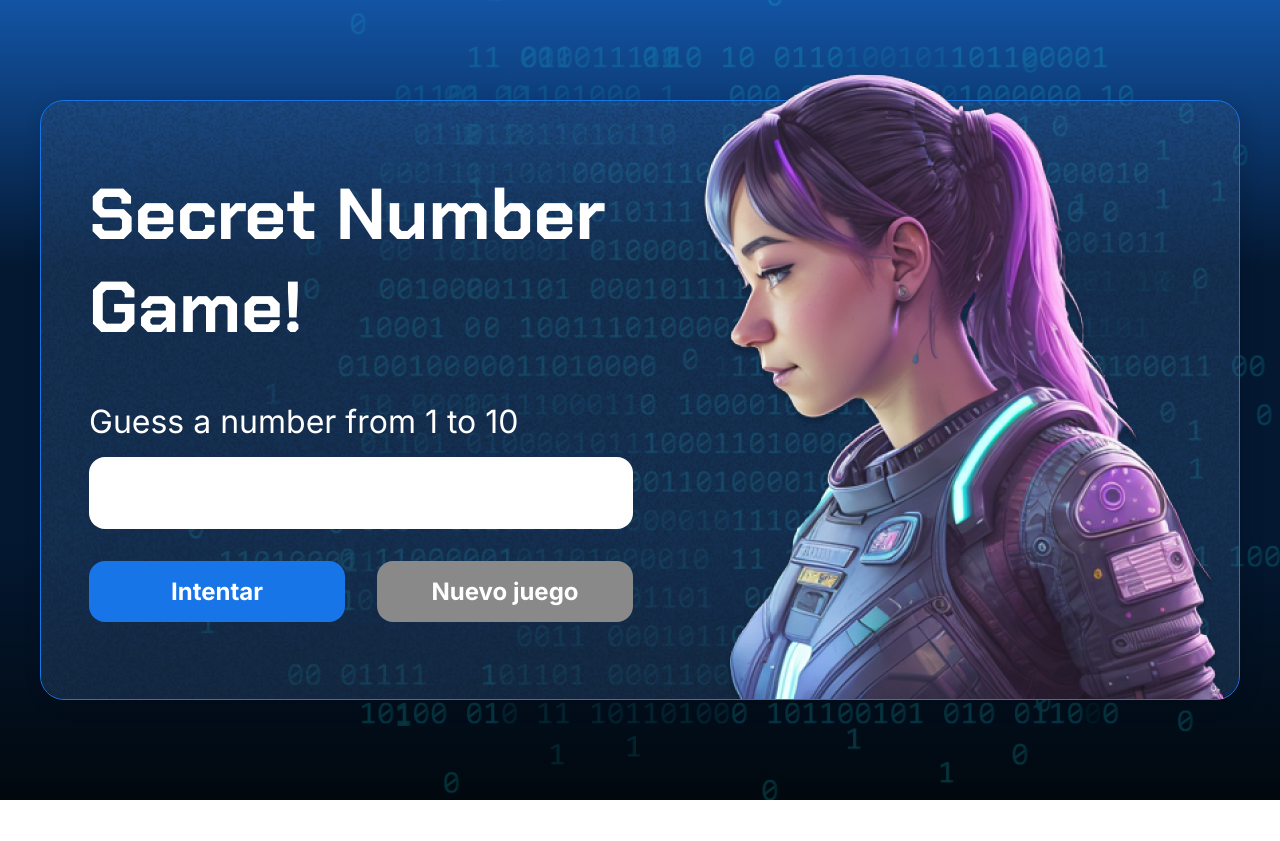
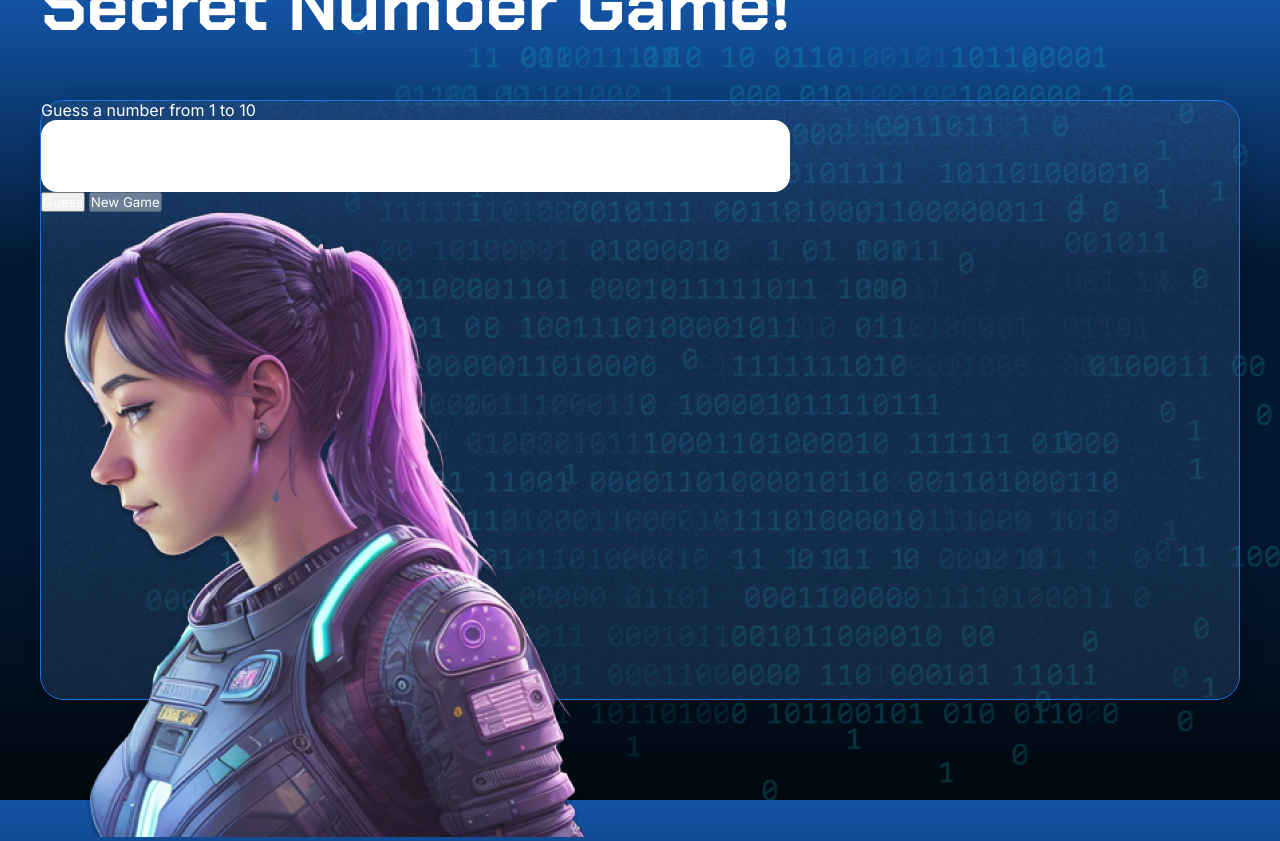
Before and after one commit to eppursimuove9/secret-game, a plain HTML site: page index.html in a window 1280 px wide. Before the commit the page ends 800 px from the top, so only its background shows below. Drawn offline with Linux system fonts and the light colour scheme.

Commit message:
Update index.html

```diff
--- a/index.html
+++ b/index.html
@@ -1,5 +1,5 @@
 <!DOCTYPE html>
-<html lang="pt-br">
+<html lang="en">
 
 <head>
     <meta charset="UTF-8">
@@ -15,24 +15,21 @@
 <body>
 
     <div class="container">
-        <div class="container__contenido">
-            <div class="container__informaciones">
-                <div class="container__texto">
+        <div class="container__content">
+            <div class="container__information">
+                <div class="container__text">
                     <h1></h1>
-                    <p class="texto__parrafo"></p>
+                    <p class="text__paragraph"></p>
                 </div>
-                <input type="number" id="valorUsuario" min="1" max="10" class="container__input">
-                <div class="chute container__botones">
-                    <button onclick ="verificarIntento();" class = "container__boton">Intentar</button>
-                    <button onclick ="reiniciarJuego();" class = "container__boton" id ="reiniciar" disabled>Nuevo juego</button>
+                <input type="number" id="userValue" min="1" max="10" class="container__input">
+                <div class="guess container__buttons">
+                    <button onclick="checkGuess();" class="container__button">Guess</button>
+                    <button onclick="restartGame();" class="container__button" id="restart" disabled>New Game</button>
                 </div>
             </div>
-            <img src="./img/ia.png" alt="Una persona mirando a la izquierda" class="container__imagen-persona" />
+            <img src="./img/ia.png" alt="A person looking to the left" class="container__person-image" />
         </div>
     </div>
-
-
-
 
     <script src="app.js" defer></script>
 </body>
```
